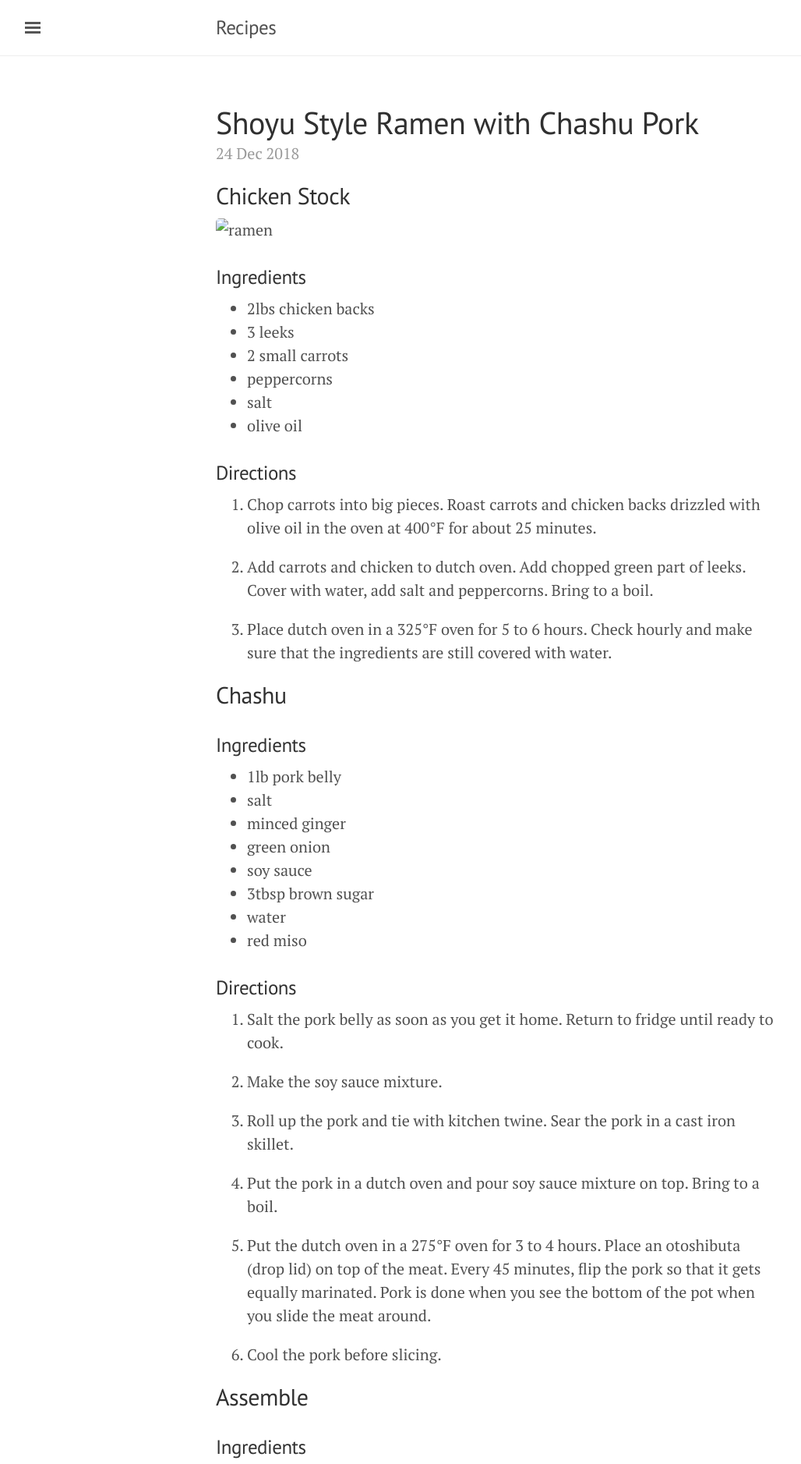
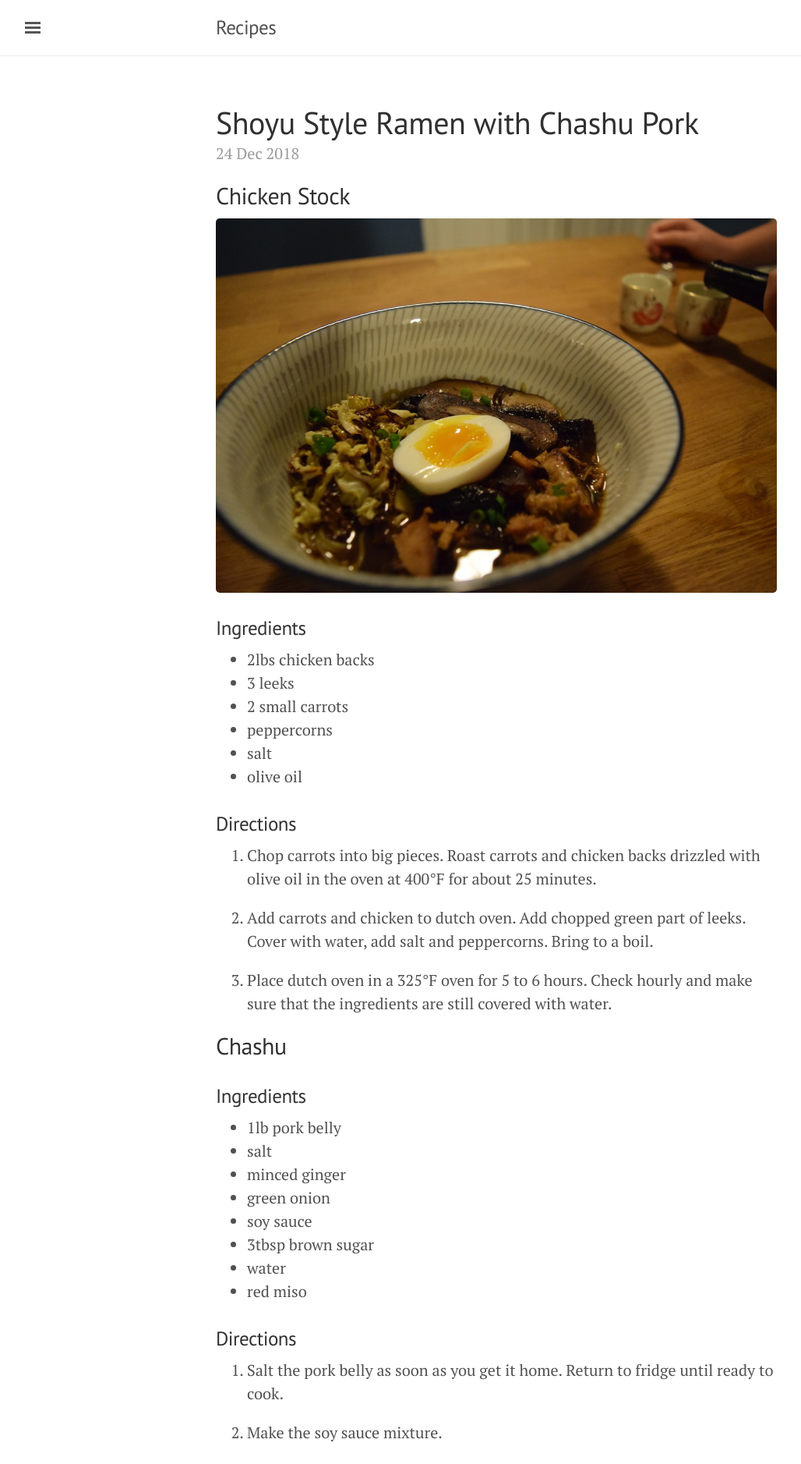
Before and after one commit to erikwiffin/recipes, a Jekyll site: the page built from _posts/2018-12-24-shoyu-ramen-with-chashu-pork.md, in a window 1280 px wide. Shown: the top 1877 px of the page at 78% size, without its empty margins (3-1031 px from the left). Built offline with Jekyll 4.4.1, drawn with Linux system fonts in a browser that asks for light colours.

Commit message:
Fix image path

```diff
--- a/_posts/2018-12-24-shoyu-ramen-with-chashu-pork.md
+++ b/_posts/2018-12-24-shoyu-ramen-with-chashu-pork.md
@@ -6,7 +6,7 @@ categories: shoyu ramen chashu pork chicken stock
 
 ## Chicken Stock
 
-![ramen]({ site.url }/public/2018/12/24/shoyu-ramen.jpg)
+![ramen]({{ site.url }}{{ site.baseurl }}/public/images/2018/12/24/shoyu-ramen.jpg)
 
 ### Ingredients
 
```
